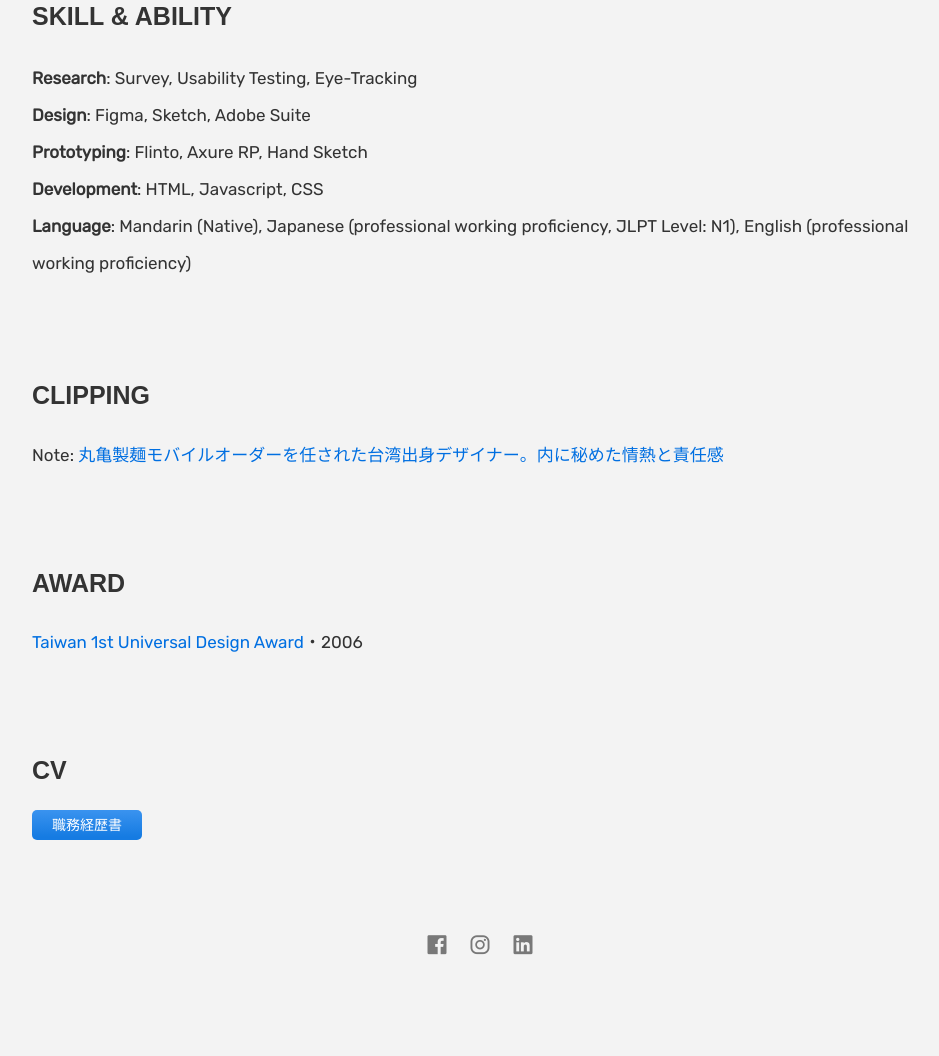
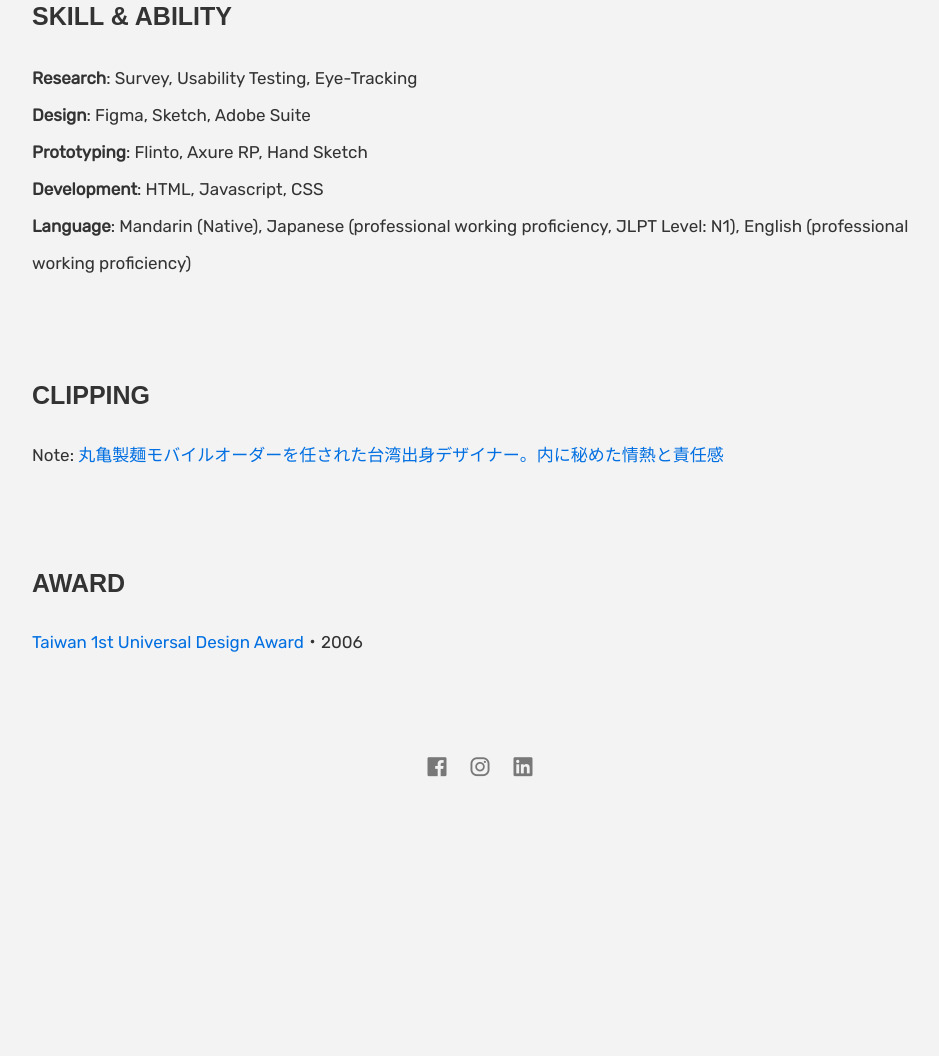
Before and after one commit to tchanghung/tsaichanghung01, a plain HTML site: page about.html in a window 1280 px wide. Shown: the part 1387-2443 px from the top of the page, without its empty margins (160-1099 px from the left). After the commit the page ends 2265 px from the top, so only its background shows below. Drawn offline with nearby package versions, Linux system fonts and the light colour scheme; files whose address does not match are found by name; a web font is replaced by a local one.

Commit message:
Update about.html

```diff
--- a/about.html
+++ b/about.html
@@ -100,7 +100,7 @@
       </section>
       <section class="about-content">
         <div >
-          <h4 class="uppercase">Clipping</h4>
+          <h4 class="uppercase">Clipping  </h4>
           <div class="work-description">
           <span class="about-description" >Note: <a target="new" href="https://note.com/showcasegig/n/n6d1604127ca4">丸亀製麺モバイルオーダーを任された台湾出身デザイナー。内に秘めた情熱と責任感</a></span>
           </div>
@@ -114,12 +114,12 @@
           </div>
         </div>
       </section>
-      <section class="about-content">
+      <!-- <section class="about-content">
         <h4 class="uppercase">CV</h4>
         <div class="work-description">
         <a target="new" class="cv" href="file/Changhung_Tsai 職務経歴書.docx.pdf">職務経歴書</a>
         </div>
-      </section>
+      </section> -->
       <footer id="footer-index">
         <ul>
          <li><a class="icon-fb" target="new" href="https://en-gb.facebook.com/people/%E7%8E%8B%E4%BF%8A%E5%87%B1/1673647313"></a></li>
```
